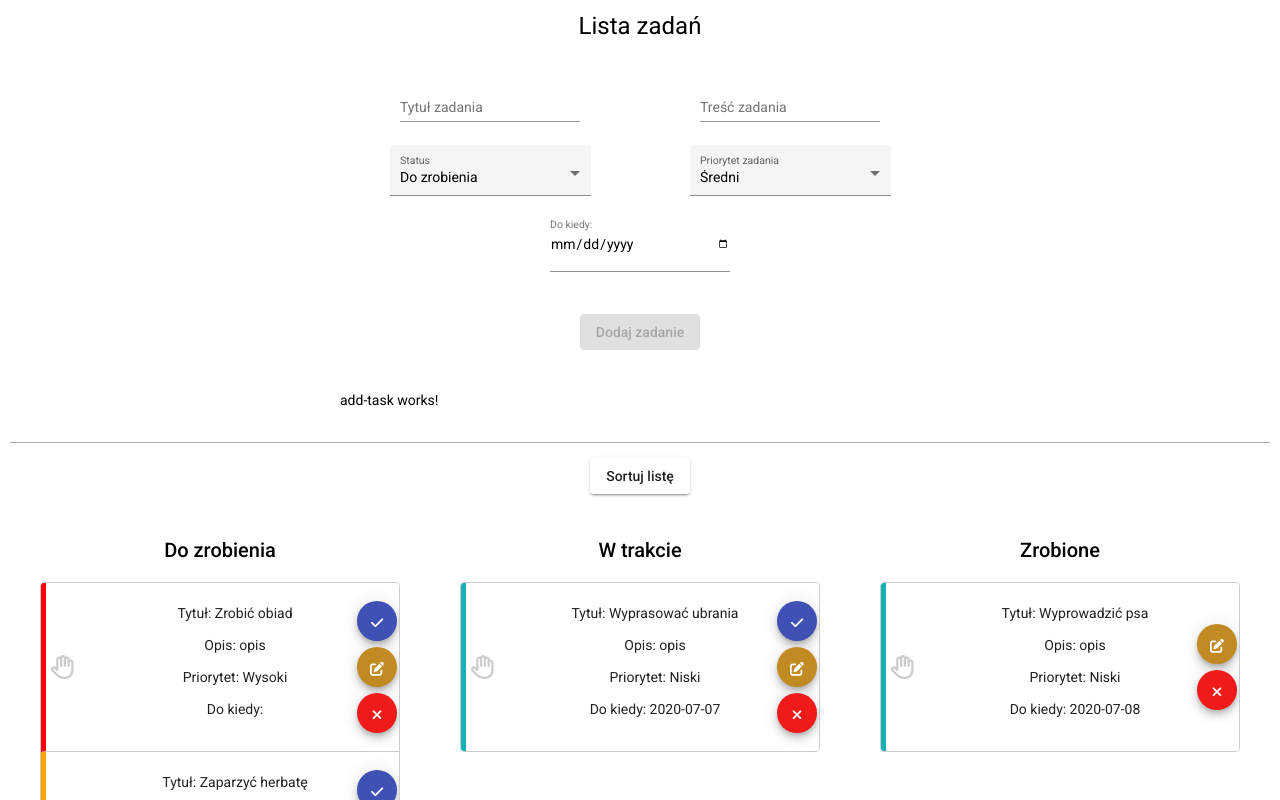
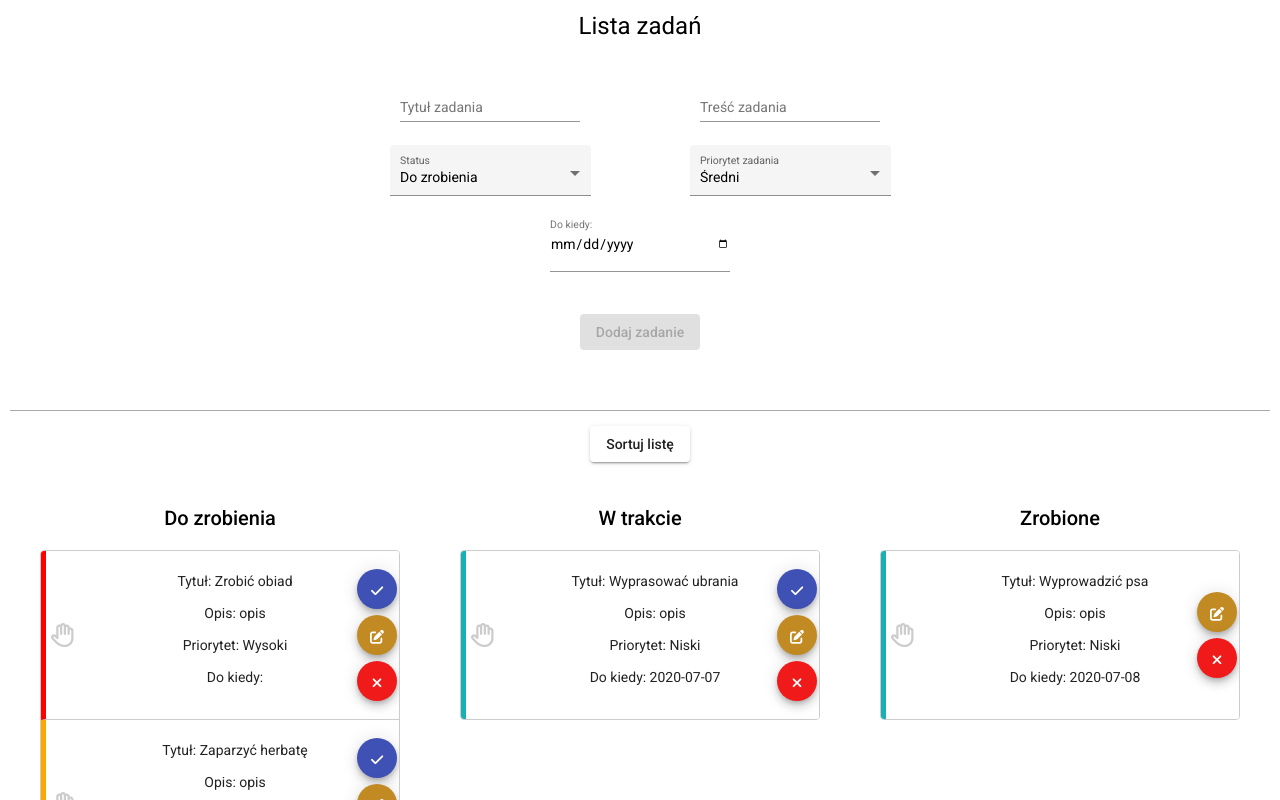
Before and after one commit to dao0dao/AngularToDo, an Angular app: page / in a window 1280 px wide. Shown: the top 800 px of the page. Built offline with nearby package versions, Linux system fonts and the light colour scheme.

Commit message:
remove 'add-task-works-' at add-task.component.html

```diff
--- a/src/app/add-task/add-task.component.html
+++ b/src/app/add-task/add-task.component.html
@@ -86,4 +86,3 @@
         </button>
     </form>
 </div>
-<p>add-task works!</p>
```
